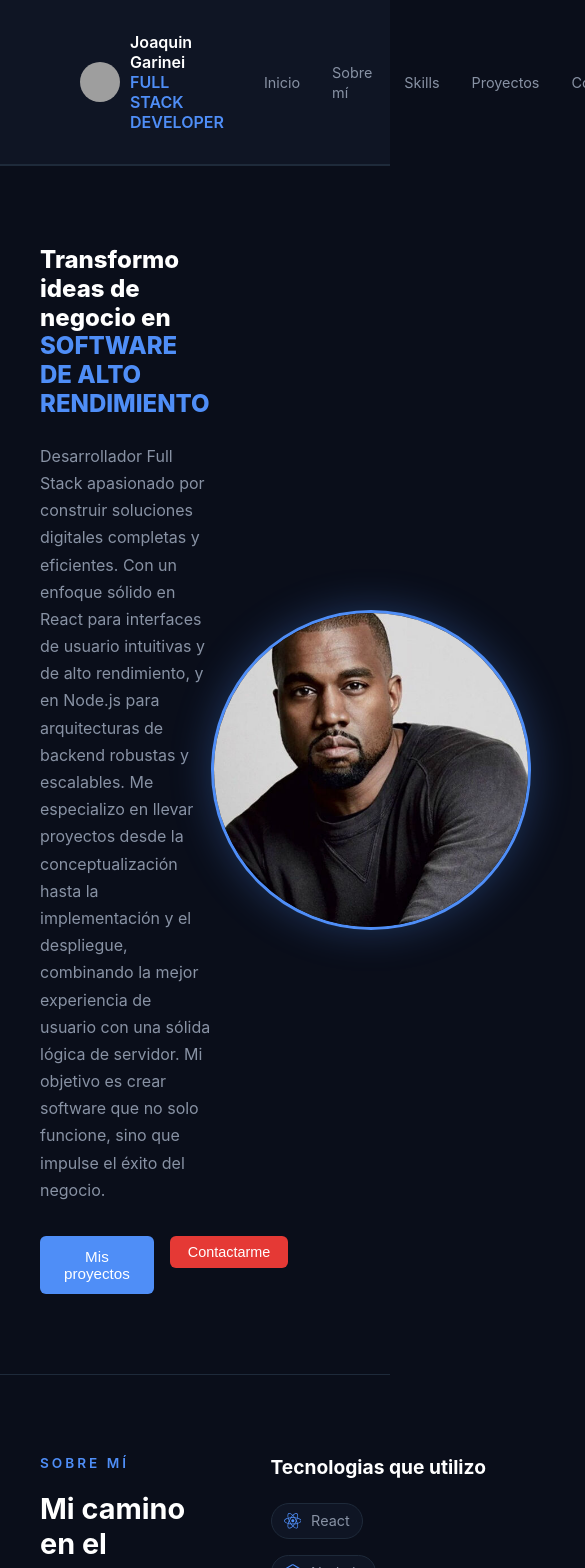
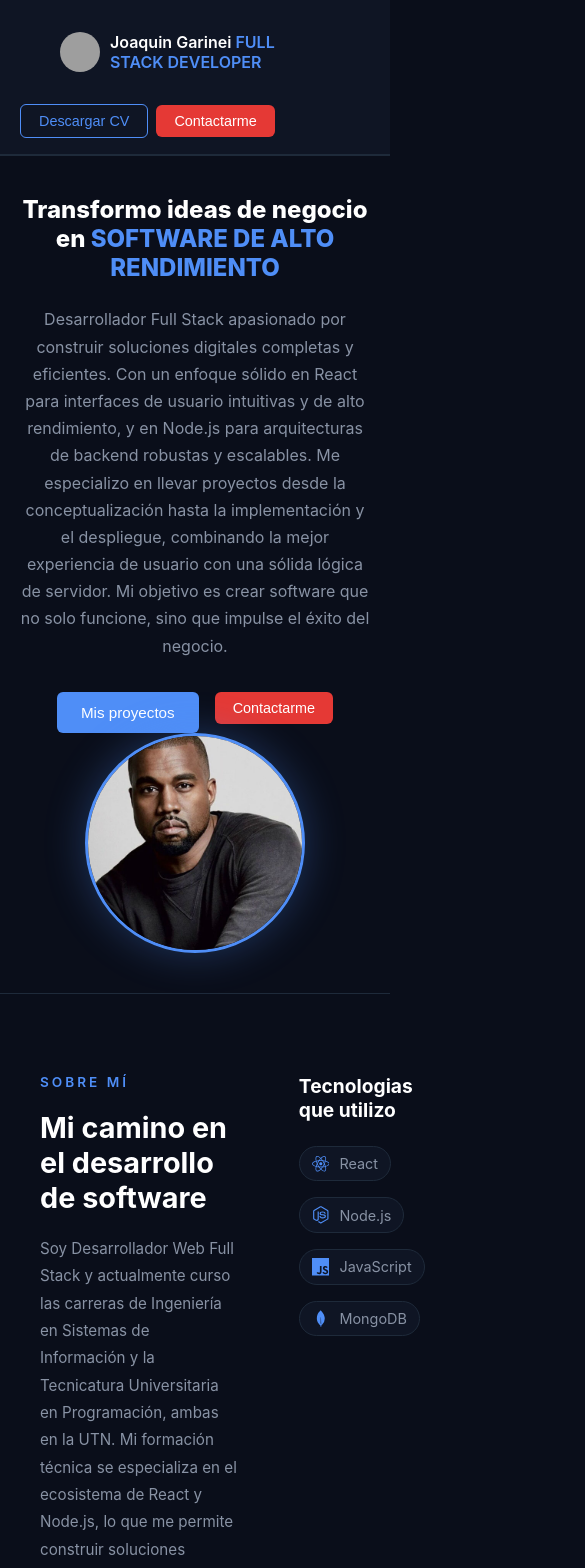
Before and after one commit to Joaco004/Mi-portfolio-, a React (Vite) app: page / in a window 390 px wide. Shown: the top 1568 px of the page, 585 px wide, since content can reach past the window. Built offline with nearby package versions, Linux system fonts and the light colour scheme; grey boxes are pictures that could not be loaded.

Commit message:
style: agrego responsive a todos los componentes

```diff
--- a/src/styles/components/About.css
+++ b/src/styles/components/About.css
@@ -97,3 +97,19 @@
   font-size: 1.4rem;
   color: #4f8ef7;
 }
+
+@media (max-width: 768px) {
+    .about-sct {
+        flex-direction: column;
+        padding: 40px 20px;
+    }
+
+    .descrp {
+        max-width: 100%;
+    }
+
+    .tech-stack {
+        min-width: unset;
+        width: 100%;
+    }
+}
--- a/src/styles/components/Contact.css
+++ b/src/styles/components/Contact.css
@@ -128,3 +128,15 @@
     font-size: 0.95rem;
     font-weight: 500;
 }
+
+@media (max-width: 768px) {
+    .contact {
+        padding: 40px 20px;
+    }
+
+    .contact-box {
+        grid-template-columns: 1fr;
+        gap: 32px;
+        padding: 24px;
+    }
+}
--- a/src/styles/components/Hero.css
+++ b/src/styles/components/Hero.css
@@ -89,3 +89,25 @@
   border: 3px solid #4f8ef7;
   box-shadow: 0 0 40px rgba(79, 142, 247, 0.3);
 }
+
+@media (max-width: 768px) {
+    .hero {
+        flex-direction: column;
+        padding: 40px 20px;
+        text-align: center;
+    }
+
+    .hero-content {
+        max-width: 100%;
+        align-items: center;
+    }
+
+    .hero-buttons {
+        justify-content: center;
+    }
+
+    .hero-img img {
+        width: 220px;
+        height: 220px;
+    }
+}
--- a/src/styles/components/Navbar.css
+++ b/src/styles/components/Navbar.css
@@ -99,3 +99,19 @@
 .btt-contact:hover {
   background: #c62828;
 }
+
+@media (max-width: 768px) {
+    .navbar {
+        flex-wrap: wrap;
+        gap: 16px;
+        padding: 16px 20px;
+    }
+
+    .navbar-links {
+        display: none;
+    }
+
+    .navbar-bottons {
+        gap: 8px;
+    }
+}
--- a/src/styles/components/Projects.css
+++ b/src/styles/components/Projects.css
@@ -135,3 +135,13 @@
 .btn-detalle:hover {
     color: #ffffff;
 }
+
+@media (max-width: 768px) {
+    .projects {
+        padding: 40px 20px;
+    }
+
+    .projects-grid {
+        grid-template-columns: 1fr;
+    }
+}
--- a/src/styles/components/Skills.css
+++ b/src/styles/components/Skills.css
@@ -91,3 +91,19 @@
     font-size: 1.1rem;
     color: #4f8ef7;
 }
+
+@media (max-width: 768px) {
+    .skills {
+        padding: 40px 20px;
+    }
+
+    .skills-grid {
+        grid-template-columns: repeat(2, 1fr);
+    }
+}
+
+@media (max-width: 480px) {
+    .skills-grid {
+        grid-template-columns: 1fr;
+    }
+}
--- a/src/styles/pages/ProjectDetail.css
+++ b/src/styles/pages/ProjectDetail.css
@@ -169,3 +169,17 @@
 .btn-deploy:hover {
     background: #3a7be0;
 }
+
+@media (max-width: 768px) {
+    .detail {
+        padding: 20px;
+    }
+
+    .detail-body {
+        grid-template-columns: 1fr;
+    }
+
+    .detail-header h1 {
+        font-size: 1.6rem;
+    }
+}
```
